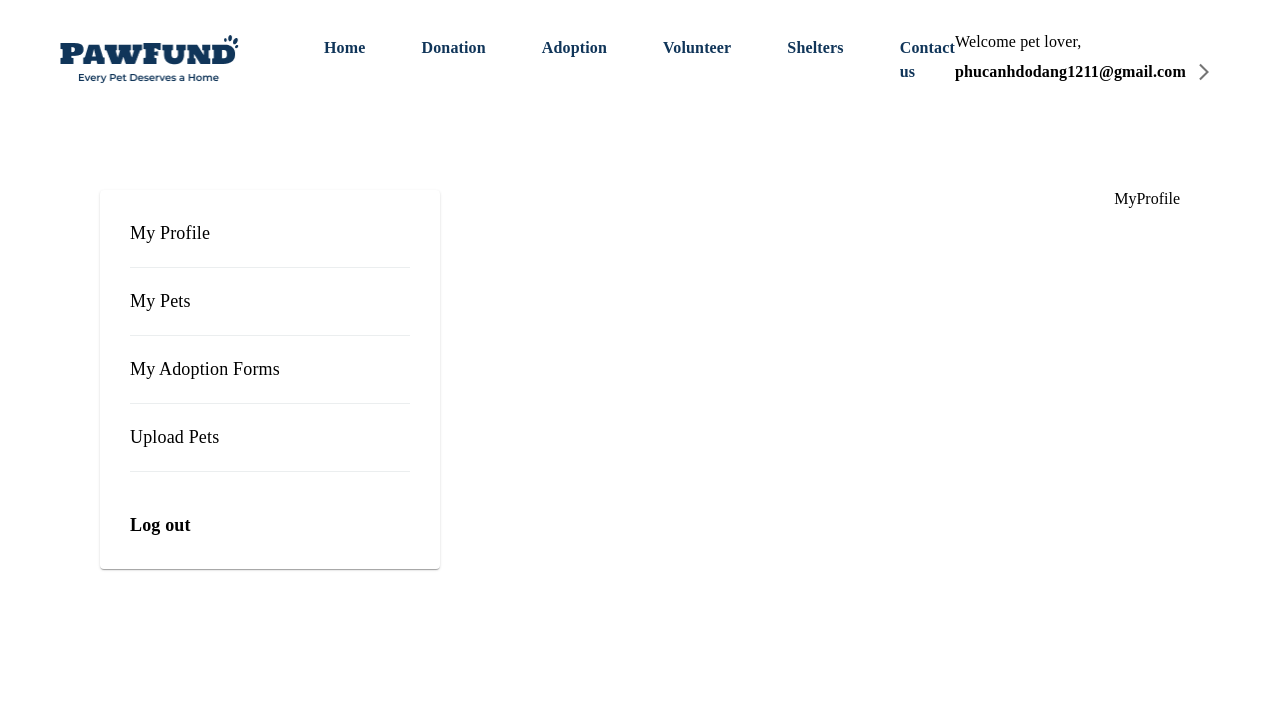
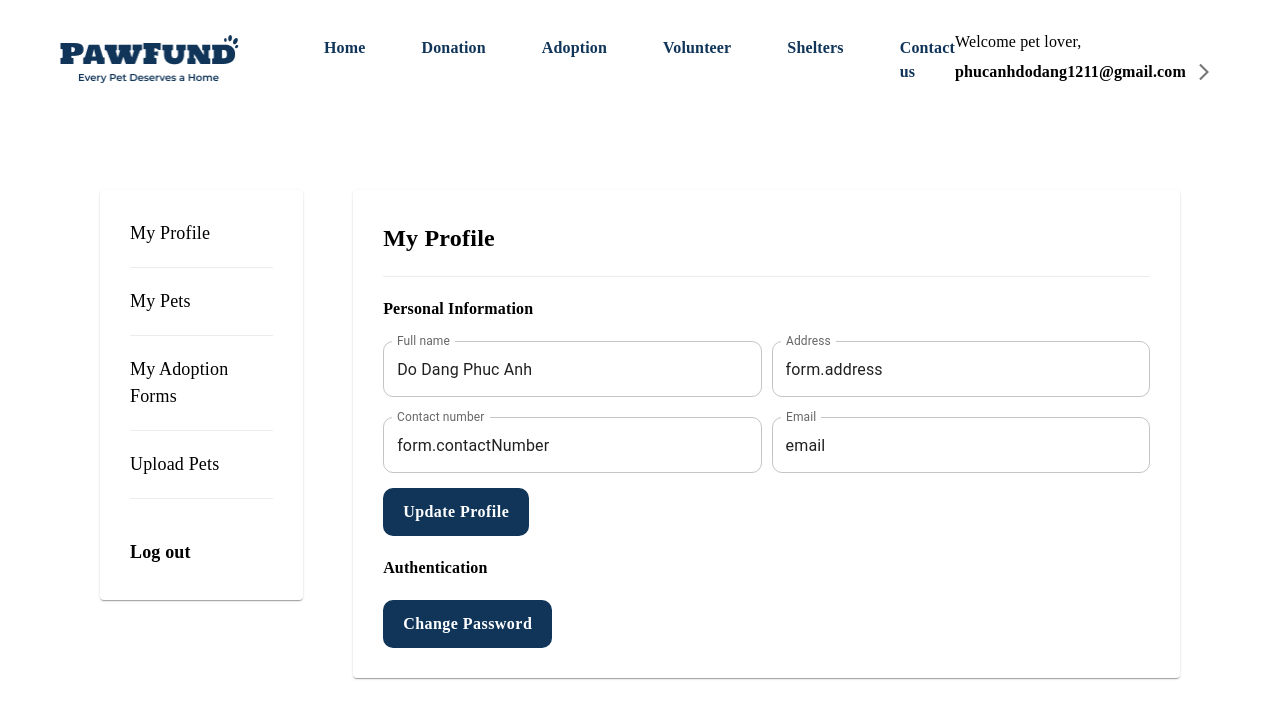
Before and after one commit to tamFEDev/pawfundFE, a React (Vite) app: page /account/my-pet in a window 1280 px wide. Shown: the top 718 px of the page. Built offline with nearby package versions, Linux system fonts and the light colour scheme.

Commit message:
config vercel

```diff
--- a/src/layouts/AccountLayout.jsx
+++ b/src/layouts/AccountLayout.jsx
@@ -38,7 +38,7 @@ const AccountLayout = () => {
           gap: 50,
         }}
       >
-        <Card sx={{ width: "280px", p: "30px 30px" }}>
+        <Card sx={{ width: "280px", p: "30px 30px", height: "350px" }}>
           <div className="">
             {tabs.map((t, index) => (
               <Link href={t.url} underline="none" key={index}>
--- a/src/pages/MyForms.jsx
+++ b/src/pages/MyForms.jsx
@@ -59,7 +59,7 @@ const data = [
 
 const MyForms = () => {
   return (
-    <Card sx={{ p: "30px 30px" }}>
+    <Card sx={{ width: "1500px", p: "30px 30px" }}>
       <Typography
         variant="body1"
         color="initial"
--- a/src/pages/MyProfile.jsx
+++ b/src/pages/MyProfile.jsx
@@ -1,7 +1,156 @@
+import { Button, Card, TextField, Typography } from "@mui/material";
 import React from "react";
+import CustomDivider from "../components/CustomDivider";
+import { fontFamily, imgURL } from "../constants";
+import AdoptionFormCard from "../components/AdoptionFormCard";
+
+const data = {
+  fullName: "Do Dang Phuc Anh",
+  address: "123 Main Street, Anytown USA",
+  contactNumber: "(+84) 0987635263",
+  email: "phucanhdodang1211@gmail.com",
+};
 
 const MyProfile = () => {
-  return <div>MyProfile</div>;
+  return (
+    <Card sx={{ width: "1500px", p: "30px 30px" }}>
+      <Typography
+        variant="body1"
+        color="initial"
+        fontSize={24}
+        fontWeight={600}
+        fontFamily={fontFamily.msr}
+      >
+        My Profile
+      </Typography>
+      <CustomDivider padding={"20px 0"} />
+
+      <Typography
+        variant="body1"
+        color="initial"
+        fontSize={16}
+        fontFamily={fontFamily.msr}
+        fontWeight={600}
+        sx={{ mb: "20px" }}
+      >
+        Personal Information
+      </Typography>
+      <div
+        className="name-address"
+        style={{
+          display: "flex",
+          justifyContent: "space-between",
+          gap: 10,
+        }}
+      >
+        <TextField
+          id=""
+          placeholder="Enter your full name"
+          name="fullName"
+          label="Full name"
+          value={data.fullName}
+          //   onChange={(e) => handleChangeForm(e)}
+          fullWidth
+          sx={{
+            "& .MuiOutlinedInput-root": {
+              borderRadius: "10px",
+            },
+          }}
+        />
+        <TextField
+          id=""
+          label="Address"
+          placeholder="Enter your address"
+          name="address"
+          value={"form.address"}
+          //   onChange={(e) => handleChangeForm(e)}
+          fullWidth
+          sx={{
+            "& .MuiOutlinedInput-root": {
+              borderRadius: "10px",
+            },
+          }}
+        />
+      </div>
+      <div
+        className="contact-email"
+        style={{
+          display: "flex",
+          justifyContent: "space-between",
+          gap: 10,
+          marginTop: "20px",
+        }}
+      >
+        <TextField
+          id=""
+          placeholder="Enter your contact number"
+          name="contactNumber"
+          label="Contact number"
+          value={"form.contactNumber"}
+          //   onChange={(e) => handleChangeForm(e)}
+          fullWidth
+          sx={{
+            "& .MuiOutlinedInput-root": {
+              borderRadius: "10px",
+            },
+          }}
+        />
+        <TextField
+          id=""
+          label="Email"
+          placeholder="Enter your email address"
+          name="email"
+          value={"email"}
+          //   onChange={(e) => handleChangeForm(e)}
+          fullWidth
+          sx={{
+            "& .MuiOutlinedInput-root": {
+              borderRadius: "10px",
+            },
+          }}
+        />
+      </div>
+      <Button
+        sx={{
+          bgcolor: "#103559",
+          fontSize: "16px",
+          fontWeight: 600,
+          fontFamily: fontFamily.msr,
+          color: "white",
+          p: "10px 20px",
+          textTransform: "none",
+          borderRadius: "10px",
+          marginTop: "15px",
+        }}
+      >
+        Update Profile
+      </Button>
+      <Typography
+        variant="body1"
+        color="initial"
+        fontSize={16}
+        fontFamily={fontFamily.msr}
+        fontWeight={600}
+        sx={{ my: "20px" }}
+      >
+        Authentication
+      </Typography>
+      <Button
+        sx={{
+          bgcolor: "#103559",
+          fontSize: "16px",
+          fontWeight: 600,
+          fontFamily: fontFamily.msr,
+          color: "white",
+          p: "10px 20px",
+          textTransform: "none",
+          borderRadius: "10px",
+        }}
+      >
+        Change Password
+      </Button>
+    </Card>
+  );
 };
 
 export default MyProfile;
```
Also changed, not shown: vercel.json (added).
